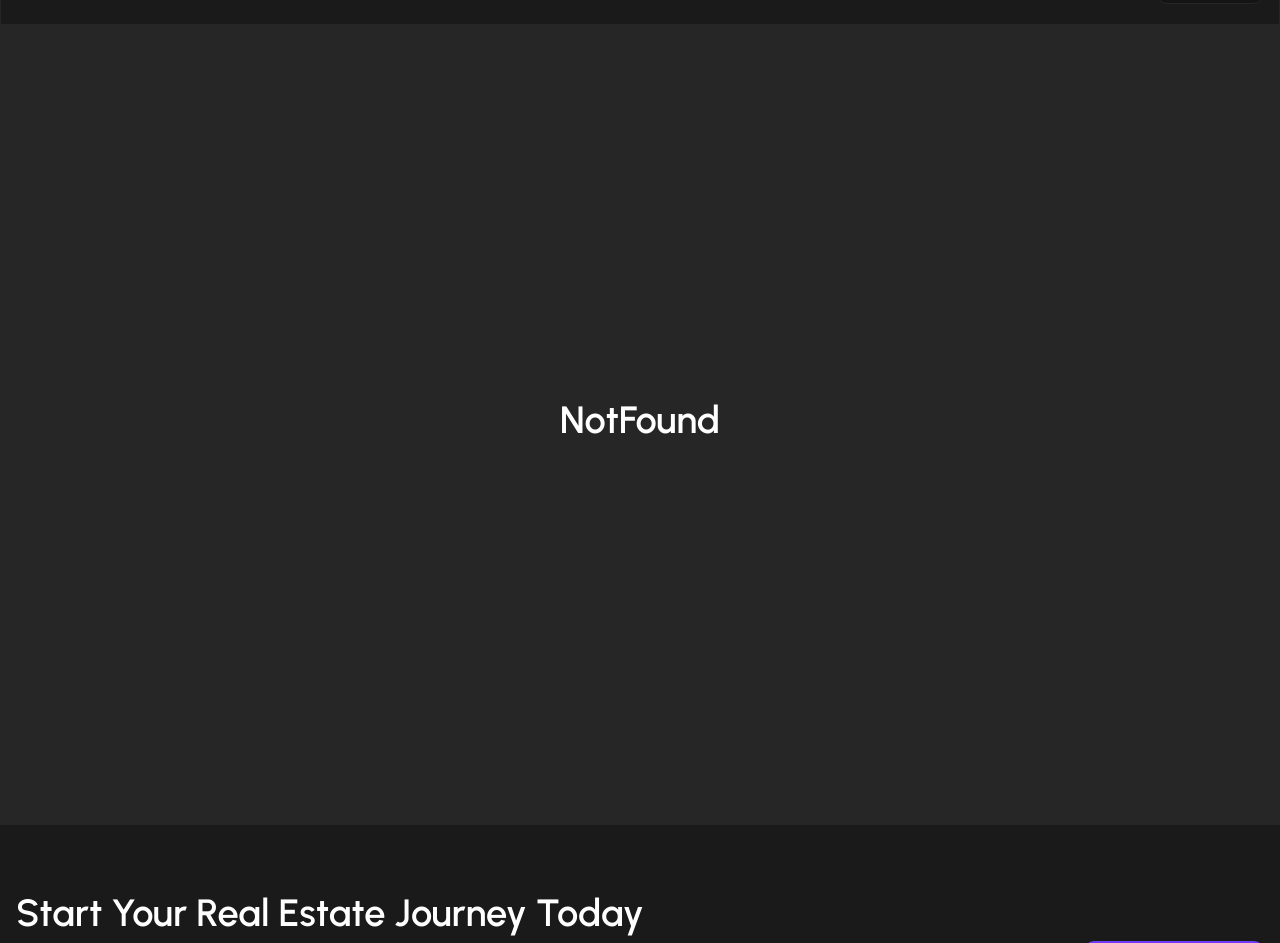
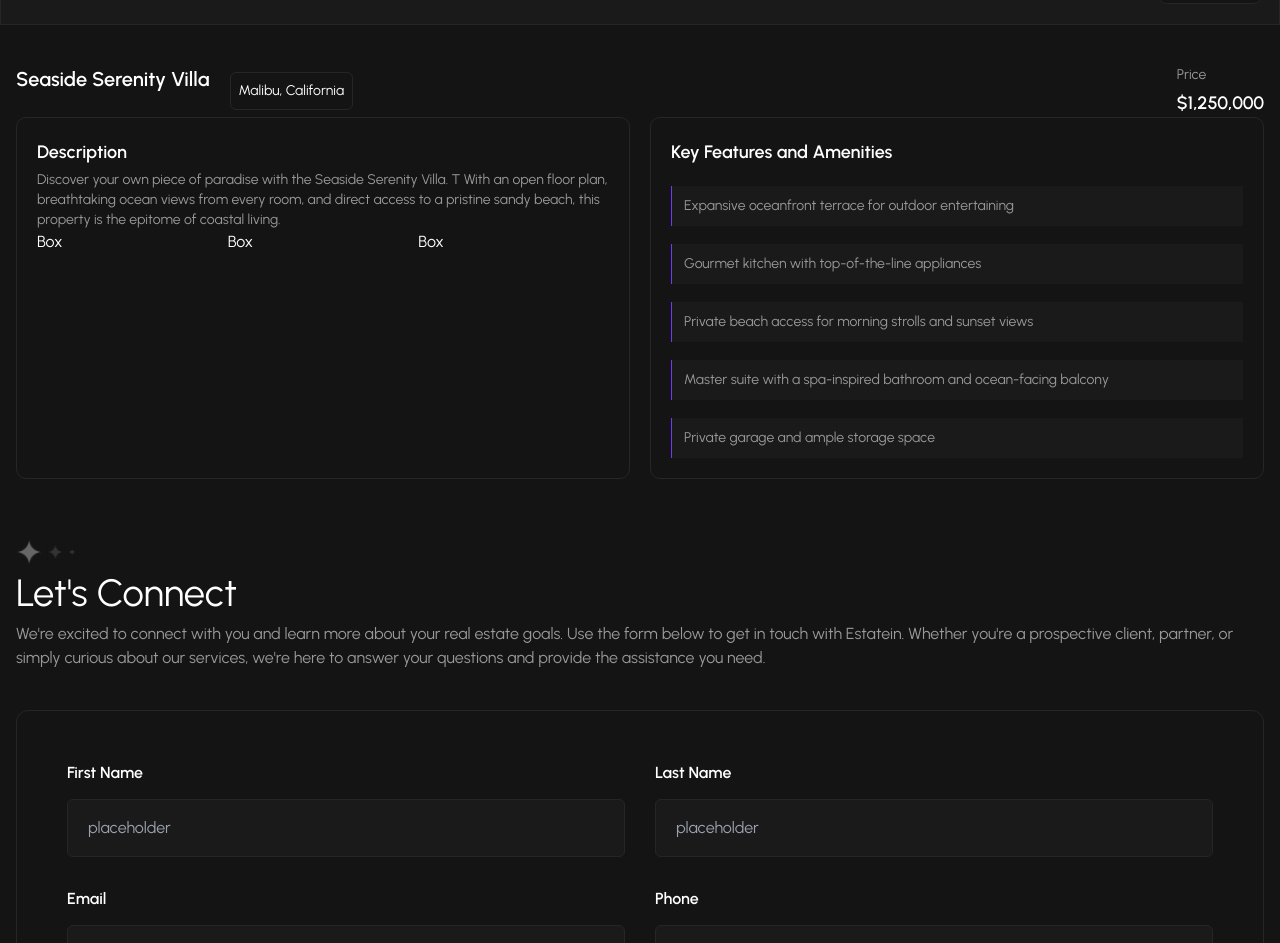
Before and after one commit to leonatkdev/next-js-showcase-project, a Next.js app: page /details-page in a window 1280 px wide. Before the commit this address had no page. Shown: the part 129-1072 px from the top of the page. Built offline with nearby package versions, Linux system fonts and the light colour scheme.

Commit message:
fix: initial page details components

```diff
--- /dev/null
+++ b/src/app/details-page/page.tsx
@@ -0,0 +1,200 @@
+import React from "react";
+import Module from "@/components/molecules/module";
+import ModuleWrapper from "@/components/molecules/moduleWrapper";
+
+const DetailsPage = () => {
+  const DescriptionBox = () => {
+    return <div>Box</div>;
+  };
+
+  const Featuresbox = ({ content }) => {
+    return (
+      <li className=" text-[#999999] bg-[#1A1A1A] text-sm font-medium py-[10px] px-3 border-l border-l-[#703BF7]">
+        {content}
+      </li>
+    );
+  };
+
+  const FormField = ({ title, placeholder, costumeStyle }) => {
+    return (
+      <div className={`flex flex-col gap-[14px]  ${costumeStyle}`}>
+        <label className=" text-white text-base font-semibold">{title}</label>
+        <input
+          placeholder="placeholder"
+          className=" px-5 py-4 mt-auto font-medium  text-base text-[#666666] bg-[#1A1A1A] rounded-md border border-[#262626] "
+        />
+      </div>
+    );
+  };
+
+  const DetailsBoxes = ({ title, btn, data }) => {
+    return (
+      <div className=" border border-[#262626] p-5 rounded-xl">
+        <div className="flex justify-between items-center">
+          <span className=" text-lg font-semibold">{title}</span>
+          <button className=" rounded-lg border border-[#262626] py-[14px] px-5 bg-[#1A1A1A]">
+            {btn}
+          </button>
+        </div>
+        {data && (
+          <div className=" grid lg:grid-cols-2">
+            {data?.map((box, index) => (
+              <div
+                className={`border-b border-[#262626] py-5 ${
+                  index % 2 !== 0 &&
+                  " pl-5 after:content-empty relative after:absolute after:top-1/4 after:left-0 after:w-[1px] after:h-1/2 after:bg-[#262626]"
+                }`}
+              >
+                <p className="block text-[#999999] text-sm font-medium mb-[10px]">
+                  {box.title}
+                </p>
+                <div className="flex items-center gap-3">
+                  <p className=" text-lg font-semibold">{box.value}</p>
+                  <div className="text-[#999999] text-sm font-medium px-3 py-[6px] border border-[#262626] rounded-md">
+                    {box.desc}
+                  </div>
+                </div>
+              </div>
+            ))}
+          </div>
+        )}
+      </div>
+    );
+  };
+
+  return (
+    <div className=" text-white mt-10">
+      <div className="max-w-7xl m-auto px-4 flex flex-col gap-[10px] lg:gap-5 lg:flex-row">
+        <h1 className=" text-xl font-semibold">Seaside Serenity Villa</h1>
+        <div className="flex items-center flex-row gap-5 flex-1 lg:justify-between ">
+          <p className=" border border-[#262626] rounded-md p-2 text-sm">
+            Malibu, California
+          </p>
+
+          <div className=" flex flex-row gap-1 items-center  text-sm font-medium text-[#999999] lg:flex-col lg:items-start">
+            Price
+            <span className=" text-lg font-semibold text-white">
+              $1,250,000
+            </span>
+          </div>
+        </div>
+      </div>
+
+      <main>
+        <div className="max-w-7xl m-auto px-4 grid gap-5 lg:grid-cols-2  ">
+          <div className="border border-[#262626] p-5 rounded-[10px]">
+            <span className="block font-semibold text-lg mb-1">
+              Description
+            </span>
+            <p className=" text-[#999999] text-sm font-medium">
+              Discover your own piece of paradise with the Seaside Serenity
+              Villa. T With an open floor plan, breathtaking ocean views from
+              every room, and direct access to a pristine sandy beach, this
+              property is the epitome of coastal living.
+            </p>
+            <div className=" grid  lg:grid-cols-3">
+              <DescriptionBox />
+              <DescriptionBox />
+              <DescriptionBox />
+            </div>
+          </div>
+          <div className="border border-[#262626] p-5 rounded-[10px]">
+            <span className="block font-semibold text-lg mb-5">
+              Key Features and Amenities
+            </span>
+            <ul className="flex flex-col gap-[18px]">
+              <Featuresbox content="Expansive oceanfront terrace for outdoor entertaining" />
+              <Featuresbox content="Gourmet kitchen with top-of-the-line appliances" />
+              <Featuresbox content="Private beach access for morning strolls and sunset views" />
+              <Featuresbox content="Master suite with a spa-inspired bathroom and ocean-facing balcony" />
+              <Featuresbox content="Private garage and ample storage space" />
+            </ul>
+          </div>
+        </div>
+
+        <ModuleWrapper
+          title="Let's Connect"
+          desc="We're excited to connect with you and learn more about your real estate goals. Use the form below to get in touch with Estatein. Whether you're a prospective client, partner, or simply curious about our services, we're here to answer your questions and provide the assistance you need."
+        >
+          <div className="grid p-5 gap-5 max-w-7xl m-auto w-full mb-[60px] rounded-xl border border-[#262626] lg:grid-cols-2 lg:p-[50px] lg:gap-[30px]">
+            <FormField title="First Name" placeholder="Enter First Name" />
+            <FormField title="Last Name" placeholder="Enter Last Name" />
+            <FormField title="Email" placeholder="Enter your Email" />
+            <FormField title="Phone" placeholder="Enter Phone Number" />
+            <FormField
+              title="How Did You Hear About Us?"
+              placeholder="Select"
+              costumeStyle="col-span-full"
+            />
+
+            <div className="flex flex-col gap-[14px] col-span-full">
+              <label className=" text-white text-base font-semibold">
+                Message
+              </label>
+              <textarea className=" px-5 py-4 font-medium  text-base text-[#666666] bg-[#1A1A1A] rounded-md border border-[#262626] " />
+            </div>
+
+            <div className="flex flex-col gap-5  items-center justify-between col-span-full lg:flex-row">
+              <div className="flex gap-[10px]">
+                <input type="checkbox" className="w-7 h-7" />
+                <label className="text-[#999999] font-medium text-lg">
+                  I agree with Terms of Use and Privacy Policy
+                </label>
+              </div>
+              <button className=" w-full bg-[#703BF7] rounded-md  px-9 py-[14px] text-white lg:w-fit ">
+                Send Your Message
+              </button>
+            </div>
+          </div>
+        </ModuleWrapper>
+
+        <ModuleWrapper
+          title="Comprehensive Pricing Details"
+          desc="At Estatein, transparency is key. We want you to have a clear understanding of all costs associated with your property investment. Below, we break down the pricing for Seaside Serenity Villa to help you make an informed decision"
+        >
+          <DetailsBoxes
+            title="Additional Fees"
+            btn="Load More"
+            data={[
+              {
+                title: "Property Transfer Tax",
+                desc: "Based on the sale price and local regulations",
+                value: "$25,000",
+              },
+              {
+                title: "Property Transfer Tax",
+                desc: "Based on the sale price and local regulations",
+                value: "$25,000",
+              },
+              {
+                title: "Property Transfer Tax",
+                desc: "Based on the sale price and local regulations",
+                value: "$25,000",
+              },
+              {
+                title: "Property Transfer Tax",
+                desc: "Based on the sale price and local regulations",
+                value: "$25,000",
+              },
+              {
+                title: "Property Transfer Tax",
+                desc: "Based on the sale price and local regulations",
+                value: "$25,000",
+              },
+            ]}
+          />
+        </ModuleWrapper>
+
+        <Module
+          title="Frequently Asked Questions"
+          desc="Find answers to common questions about Estatein's services, property listings, and the real estate process. We're here to provide clarity and assist you every step of the way."
+          linktitle="View All FAQ’s"
+          moduleName="faq"
+          showPagination={true}
+        />
+      </main>
+    </div>
+  );
+};
+
+export default DetailsPage;
--- /dev/null
+++ b/src/app/sitemap.tsx
@@ -0,0 +1,26 @@
+import { MetadataRoute } from 'next'
+
+//next build will generate the sitemap
+
+export default function sitemap(): MetadataRoute.Sitemap {
+  return [
+    {
+      url: 'https://acme.com',
+      lastModified: new Date(),
+      changeFrequency: 'yearly',
+      priority: 1,
+    },
+    {
+      url: 'https://acme.com/about',
+      lastModified: new Date(),
+      changeFrequency: 'monthly',
+      priority: 0.8,
+    },
+    {
+      url: 'https://acme.com/blog',
+      lastModified: new Date(),
+      changeFrequency: 'weekly',
+      priority: 0.5,
+    },
+  ]
+}
```
